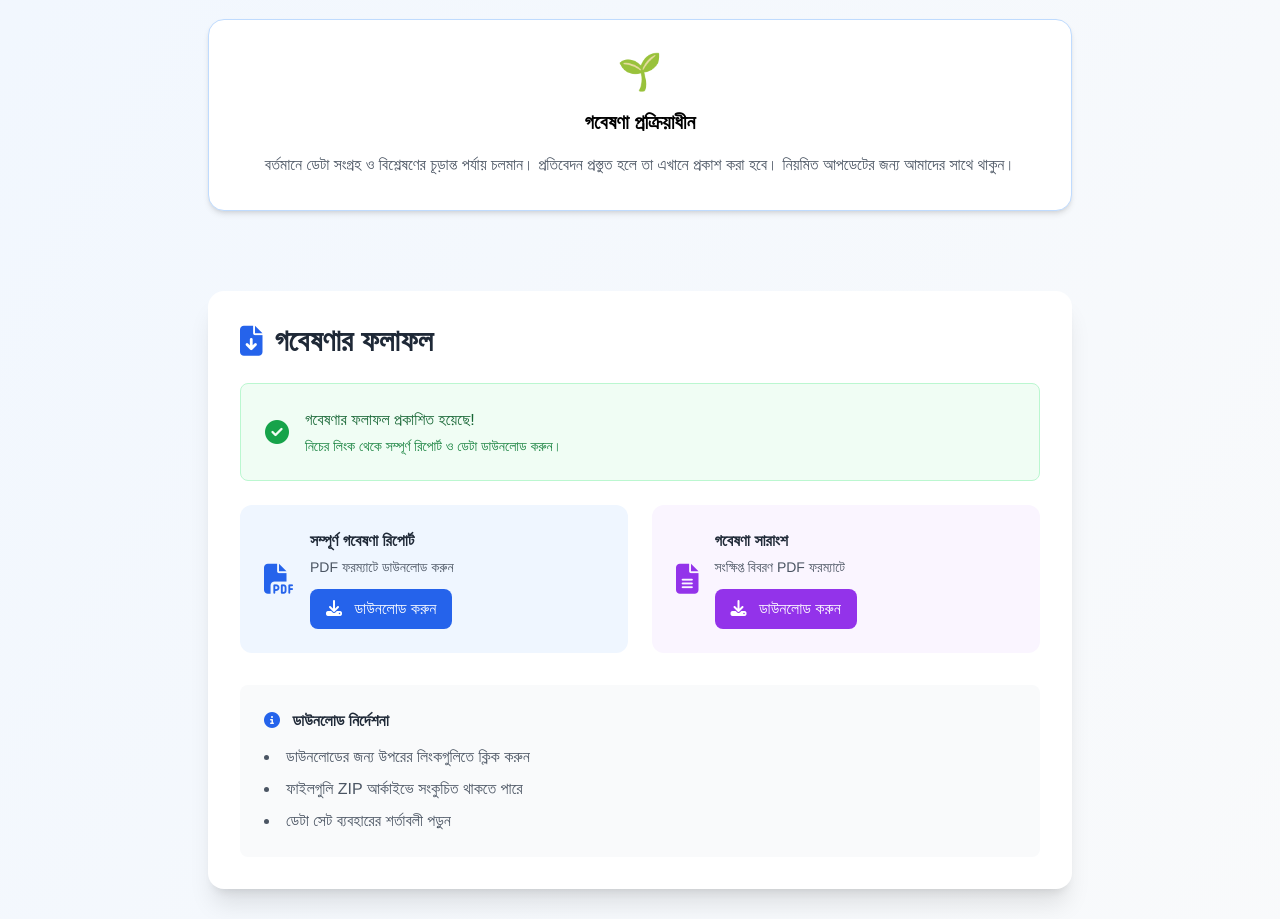
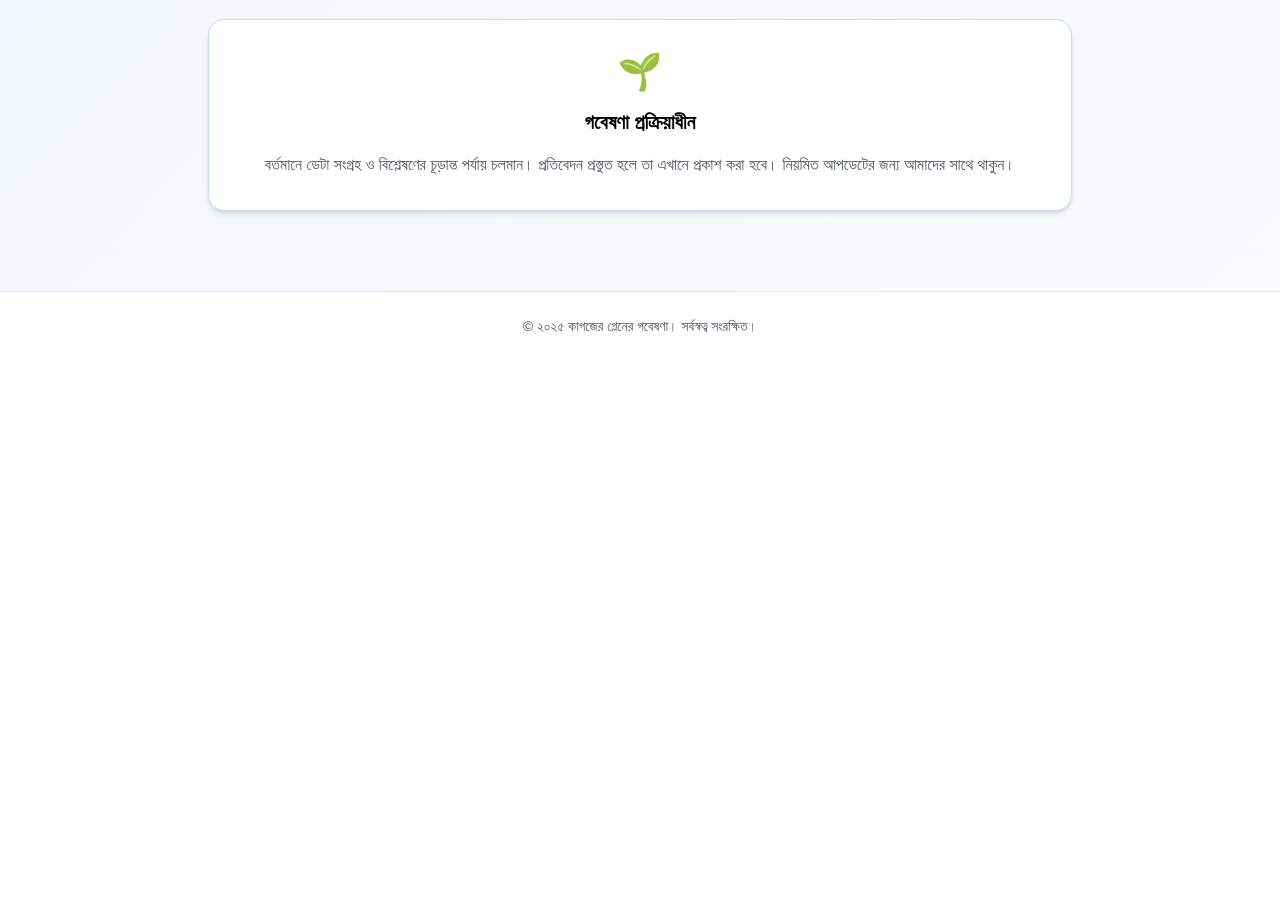
Before and after one commit to Kumar8523/Kumar8523.github.io, a plain HTML site: page index.html in a window 1280 px wide. Shown: the part 1021-1940 px from the top of the page. After the commit the page ends 1381 px from the top, so only its background shows below. Drawn offline with nearby package versions, Linux system fonts and the light colour scheme.

Commit message:
Update index.html

```diff
--- a/index.html
+++ b/index.html
@@ -187,80 +187,6 @@
 
 </head>
 
-<body class="bg-gradient-to-br from-blue-50 to-gray-50 min-h-screen hidden">
-    <!-- প্রধান কন্টেন্ট -->
-    <main class="container mx-auto px-4 py-12 max-w-4xl">
-        <!-- গবেষণা ফলাফল সেকশন -->
-        <section class="bg-white rounded-2xl shadow-xl p-8 mb-8" id="researchResults">
-            <h2 class="text-3xl font-bold text-gray-800 mb-6 flex items-center gap-3">
-                <i class="fas fa-file-download text-blue-600"></i>
-                গবেষণার ফলাফল
-            </h2>
-
-            <!-- ফলাফল উপলব্ধ নোটিশ -->
-            <div class="bg-green-50 p-6 rounded-lg border border-green-200 mb-6">
-                <div class="flex items-center gap-4">
-                    <i class="fas fa-check-circle text-2xl text-green-600"></i>
-                    <div>
-                        <p class="text-green-800 font-medium">
-                            গবেষণার ফলাফল প্রকাশিত হয়েছে!
-                        </p>
-                        <p class="text-sm text-green-700 mt-1">
-                            নিচের লিংক থেকে সম্পূর্ণ রিপোর্ট ও ডেটা ডাউনলোড করুন।
-                        </p>
-                    </div>
-                </div>
-            </div>
-
-            <!-- ডাউনলোড অপশন -->
-            <div class="grid grid-cols-1 md:grid-cols-2 gap-6">
-                <!-- সম্পূর্ণ রিপোর্ট -->
-                <div class="download-card bg-blue-50 p-6 rounded-xl flex items-center gap-4">
-                    <i class="fas fa-file-pdf text-3xl text-blue-600"></i>
-                    <div>
-                        <h3 class="font-semibold text-gray-800">সম্পূর্ণ গবেষণা রিপোর্ট</h3>
-                        <p class="text-sm text-gray-600 mt-1">PDF ফরম্যাটে ডাউনলোড করুন</p>
-                        <a href="path/to/research-report.pdf"
-                           download="জলবায়ু_গবেষণা_রিপোর্ট.pdf"
-                           class="mt-3 inline-block bg-blue-600 text-white px-4 py-2 rounded-lg hover:bg-blue-700 transition-colors">
-                            <i class="fas fa-download mr-2"></i>
-                            ডাউনলোড করুন
-                        </a>
-                    </div>
-                </div>
-
-
-
-                <!-- সারাংশ -->
-                <div class="download-card bg-purple-50 p-6 rounded-xl flex items-center gap-4">
-                    <i class="fas fa-file-alt text-3xl text-purple-600"></i>
-                    <div>
-                        <h3 class="font-semibold text-gray-800">গবেষণা সারাংশ</h3>
-                        <p class="text-sm text-gray-600 mt-1">সংক্ষিপ্ত বিবরণ PDF ফরম্যাটে</p>
-                        <a href="path/to/research-summary.pdf"
-                           download="জলবায়ু_গবেষণা_সারাংশ.pdf"
-                           class="mt-3 inline-block bg-purple-600 text-white px-4 py-2 rounded-lg hover:bg-purple-700 transition-colors">
-                            <i class="fas fa-download mr-2"></i>
-                            ডাউনলোড করুন
-                        </a>
-                    </div>
-                </div>
-            </div>
-
-            <!-- ডাউনলোড নির্দেশনা -->
-            <div class="mt-8 bg-gray-50 p-6 rounded-lg">
-                <h4 class="font-semibold text-gray-800 mb-3">
-                    <i class="fas fa-info-circle text-blue-600 mr-2"></i>
-                    ডাউনলোড নির্দেশনা
-                </h4>
-                <ul class="list-disc list-inside text-gray-600 space-y-2">
-                    <li>ডাউনলোডের জন্য উপরের লিংকগুলিতে ক্লিক করুন</li>
-                    <li>ফাইলগুলি ZIP আর্কাইভে সংকুচিত থাকতে পারে</li>
-                    <li>ডেটা সেট ব্যবহারের শর্তাবলী পড়ুন</li>
-                </ul>
-            </div>
-        </section>
-    </main>
 
     <!-- ফুটার -->
     <footer class="bg-white py-6 mt-12 border-t border-gray-200">
```
